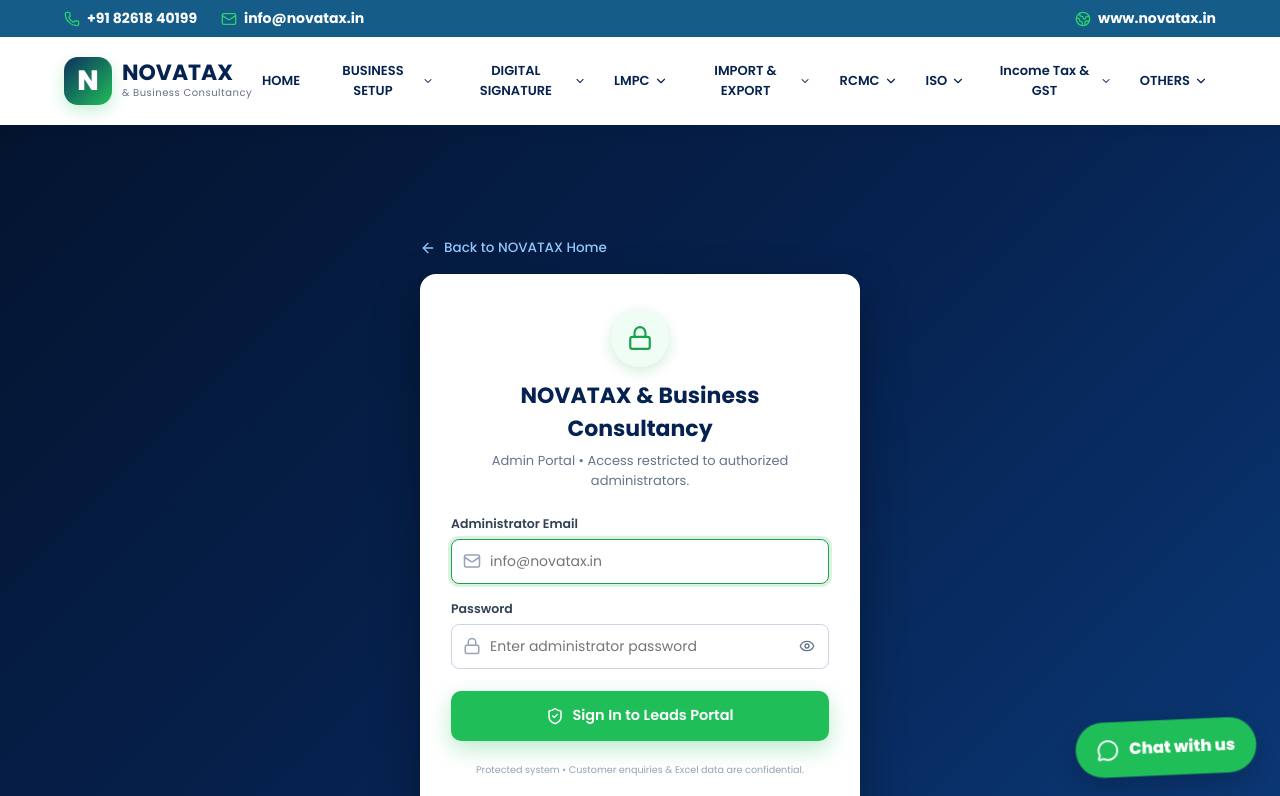
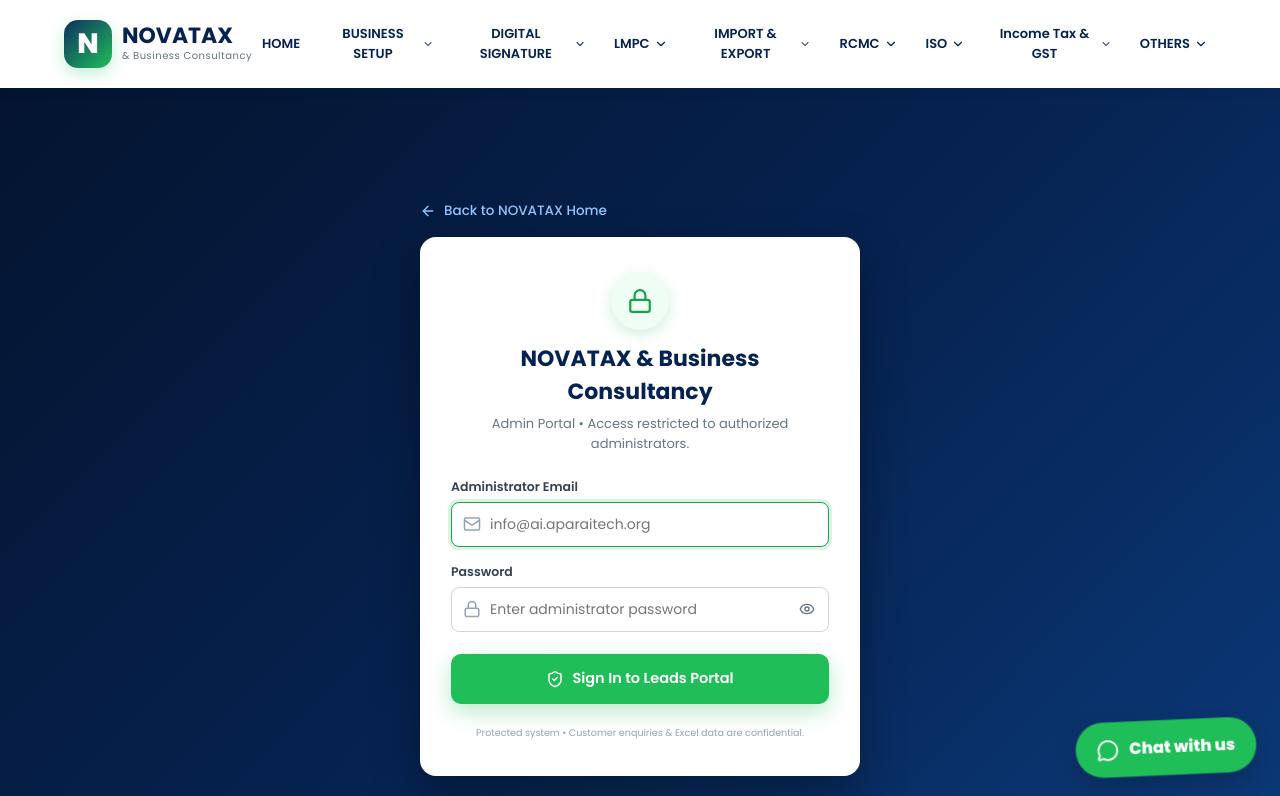
Before and after one commit to pratikpnaorbit-aparaitech/NOVATAX, a React (Vite) app: page /admin in a window 1280 px wide. Shown: the top 796 px of the page. Built offline with nearby package versions, Linux system fonts and the light colour scheme.

Commit message:
Remove topbar and update compliance email and domain

```diff
--- a/src/AdminLogin.jsx
+++ b/src/AdminLogin.jsx
@@ -59,7 +59,7 @@ export default function AdminLogin({ onLoginSuccess }) {
                 <input
                   id="adminEmail"
                   type="email"
-                  placeholder="info@novatax.in"
+                  placeholder="info@ai.aparaitech.org"
                   value={email}
                   onChange={(e) => setEmail(e.target.value)}
                   required
--- a/src/App.jsx
+++ b/src/App.jsx
@@ -57,16 +57,6 @@ function Brand() {
 function Header() {
   const [mobile, setMobile] = useState(false);
   return (
-    <>
-      <div className="topbar">
-        <div className="topbarInner">
-          <div className="topLeft">
-            <a href={`tel:${CONTACT.phoneRaw}`}><Phone size={16}/>{CONTACT.phoneDisplay}</a>
-            <a href={`mailto:${CONTACT.email}`}><Mail size={16}/>{CONTACT.email}</a>
-          </div>
-          <a className="domain" href={`https://${CONTACT.domain}`} target="_blank" rel="noreferrer"><Globe2 size={16}/>{CONTACT.domain}</a>
-        </div>
-      </div>
     <header className="navbar">
       <Brand />
       <nav className={mobile ? 'navlinks mobileOpen' : 'navlinks'}>
@@ -86,7 +76,6 @@ function Header() {
         {mobile ? <X /> : <Menu />}
       </button>
     </header>
-    </>
   );
 }
 
--- a/src/data.js
+++ b/src/data.js
@@ -3,8 +3,8 @@ export const CONTACT = {
   shortName: 'NOVATAX',
   phoneDisplay: '+91 82618 40199',
   phoneRaw: '+918261840199',
-  email: 'info@novatax.in',
-  domain: 'www.novatax.in',
+  email: 'info@ai.aparaitech.org',
+  domain: 'www.novatax.aparaitech.org',
   whatsapp: '918261840199',
   address: 'Gera Imperium Phase 2, Hinjawadi, Pune'
 };
--- a/src/leadsStorage.js
+++ b/src/leadsStorage.js
@@ -9,8 +9,9 @@ const AUTH_KEY = 'novatax_admin_auth_session';
 
 // Official Administrator Credentials
 export const ADMIN_CREDENTIALS = {
-  email: 'info@novatax.in',
+  email: 'info@ai.aparaitech.org',
   alternativeEmail: 'aparaitech@gmail.com',
+  legacyEmail: 'info@novatax.in',
   password: 'Aparaitech123@'
 };
 
@@ -66,7 +67,8 @@ export function loginAdmin(email, password) {
 
   if (
     (cleanEmail === ADMIN_CREDENTIALS.email.toLowerCase() ||
-     cleanEmail === (ADMIN_CREDENTIALS.alternativeEmail || '').toLowerCase()) &&
+     cleanEmail === (ADMIN_CREDENTIALS.alternativeEmail || '').toLowerCase() ||
+     cleanEmail === (ADMIN_CREDENTIALS.legacyEmail || '').toLowerCase()) &&
     cleanPass === ADMIN_CREDENTIALS.password
   ) {
     try {
```
Lines whose indentation alone changed are shown as unchanged.
